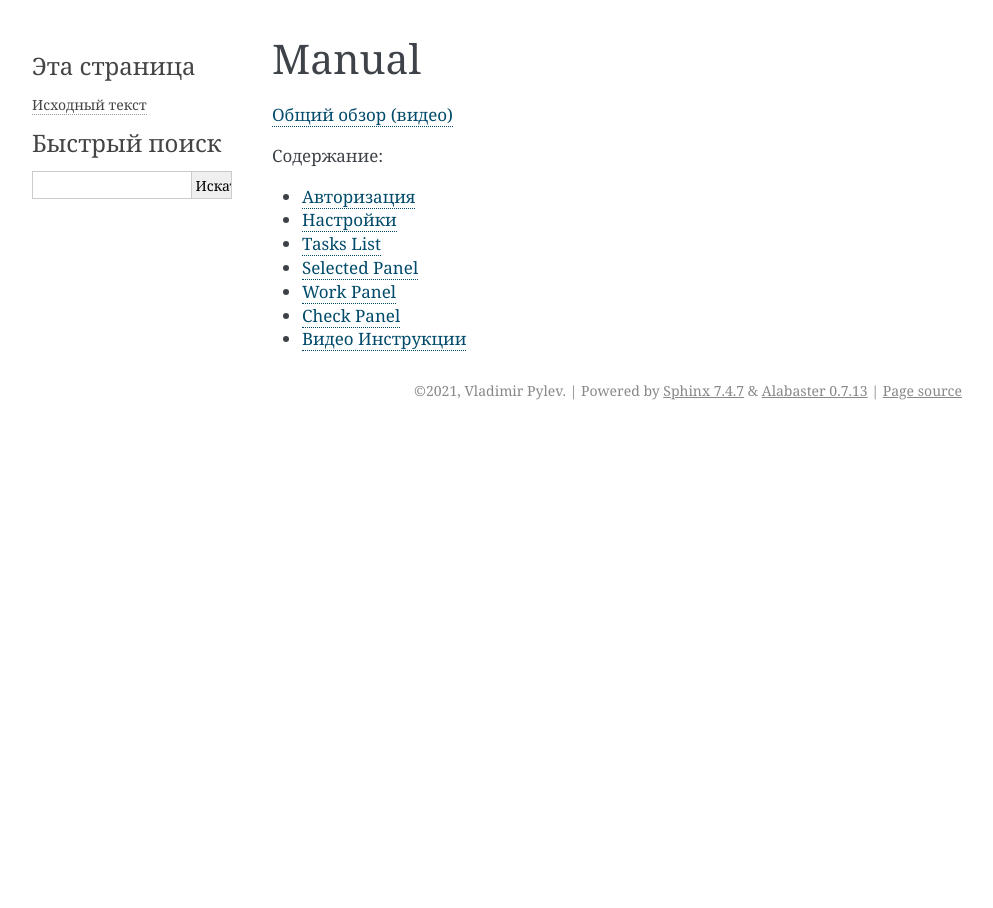
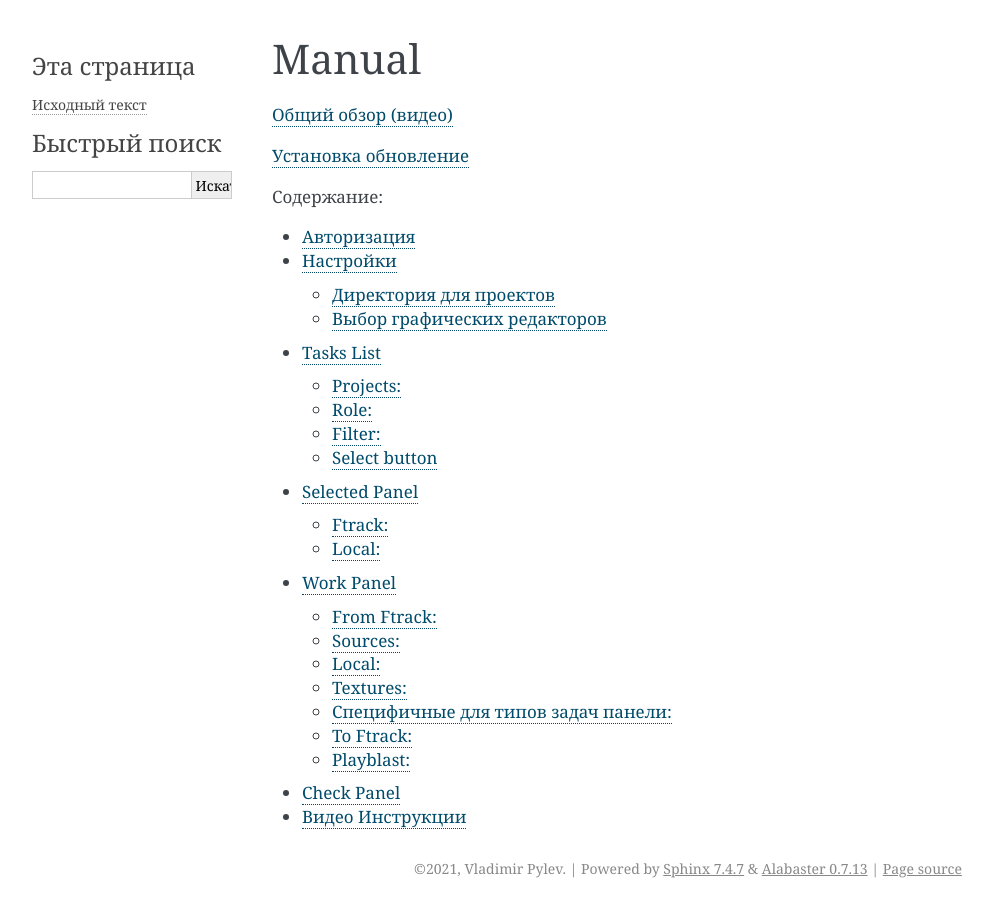
Before and after one commit to volodya-renderberg/ftrack-b3d-connect-manual, a Sphinx documentation site: the page built from docs/source/index.rst, in a window 1280 px wide. Shown: the whole page, without its empty margins (148-1141 px from the left). Built offline with Sphinx 7.4.7, drawn with Linux system fonts in a browser that asks for light colours.

Commit message:
make playblast, кнопочка для Download_animatic

```diff
--- a/docs/source/index.rst
+++ b/docs/source/index.rst
@@ -5,10 +5,12 @@
 
 `Общий обзор (видео) <https://youtu.be/R-c-LF7VbWM>`_
 
+`Установка обновление <https://www.notion.so/propls/Blender-c82c47774e5341a8b633ebb9a4dfe3f4>`_
+
 Содержание:
 
 .. toctree::
-   :maxdepth: 1
+   :maxdepth: 2
 
    manual/authentication
    manual/settings
--- a/docs/source/manual/work_panel.rst
+++ b/docs/source/manual/work_panel.rst
@@ -90,7 +90,7 @@
 
 
 Специфичные для типов задач панели:
-~~~~~~~~~~~~~~~~~~~~~~~~~~~~~~~~~~~
+-----------------------------------
 
 .. toctree::
    :maxdepth: 1
--- a/docs/source/manual/work_panel/animatic_tools.rst
+++ b/docs/source/manual/work_panel/animatic_tools.rst
@@ -9,6 +9,8 @@
 
 Download_animatic
 -----------------
+
+:guilabel:`Download_animatic`
 
 Загрузка в секвенсор видео аниматика на первые две дорожки.
 
```
Also changed, not shown: other parts of docs/source/manual/work_panel.rst (+3 -1 lines), docs/source/_static/images/playblast_to_version.png.
